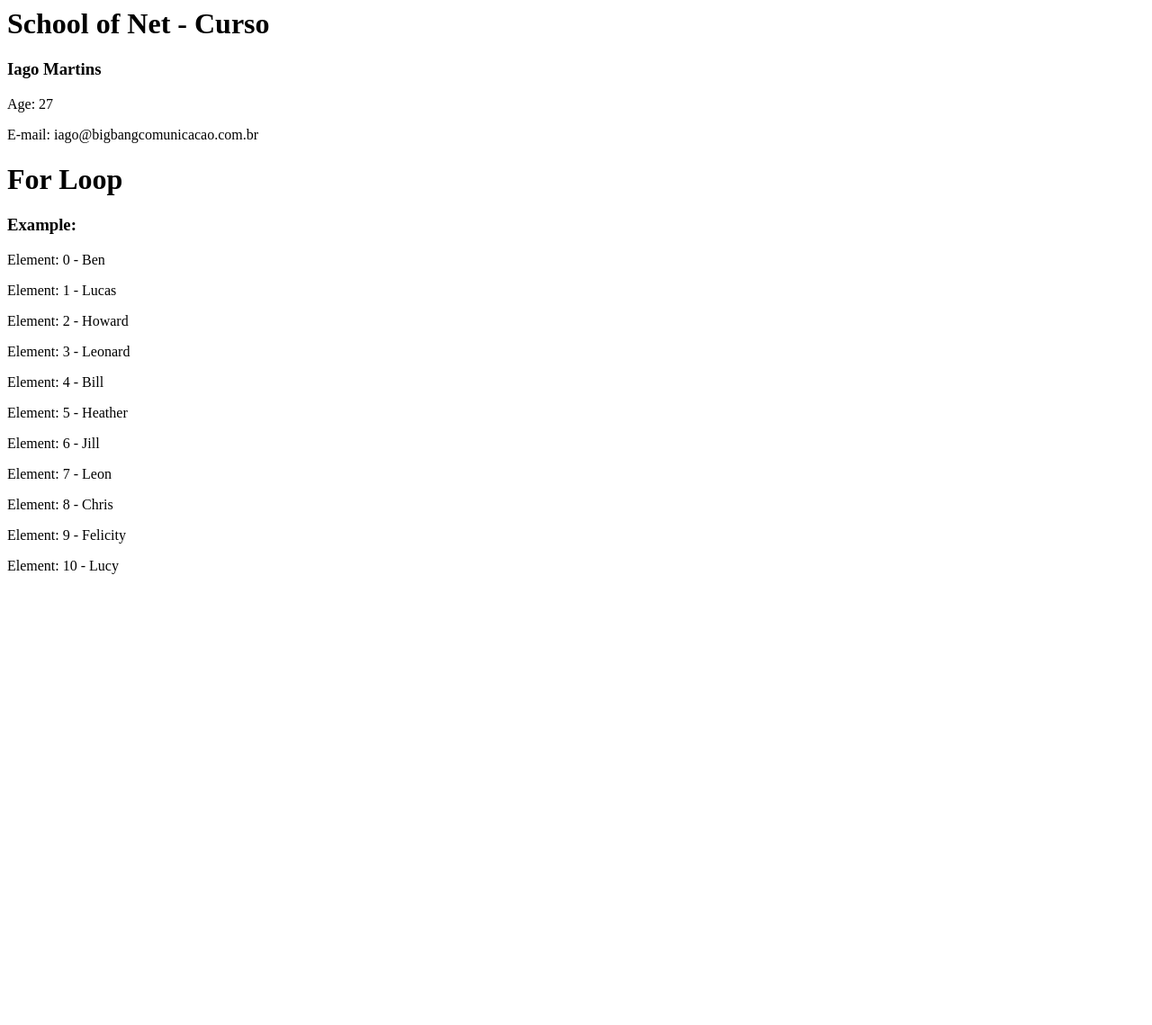
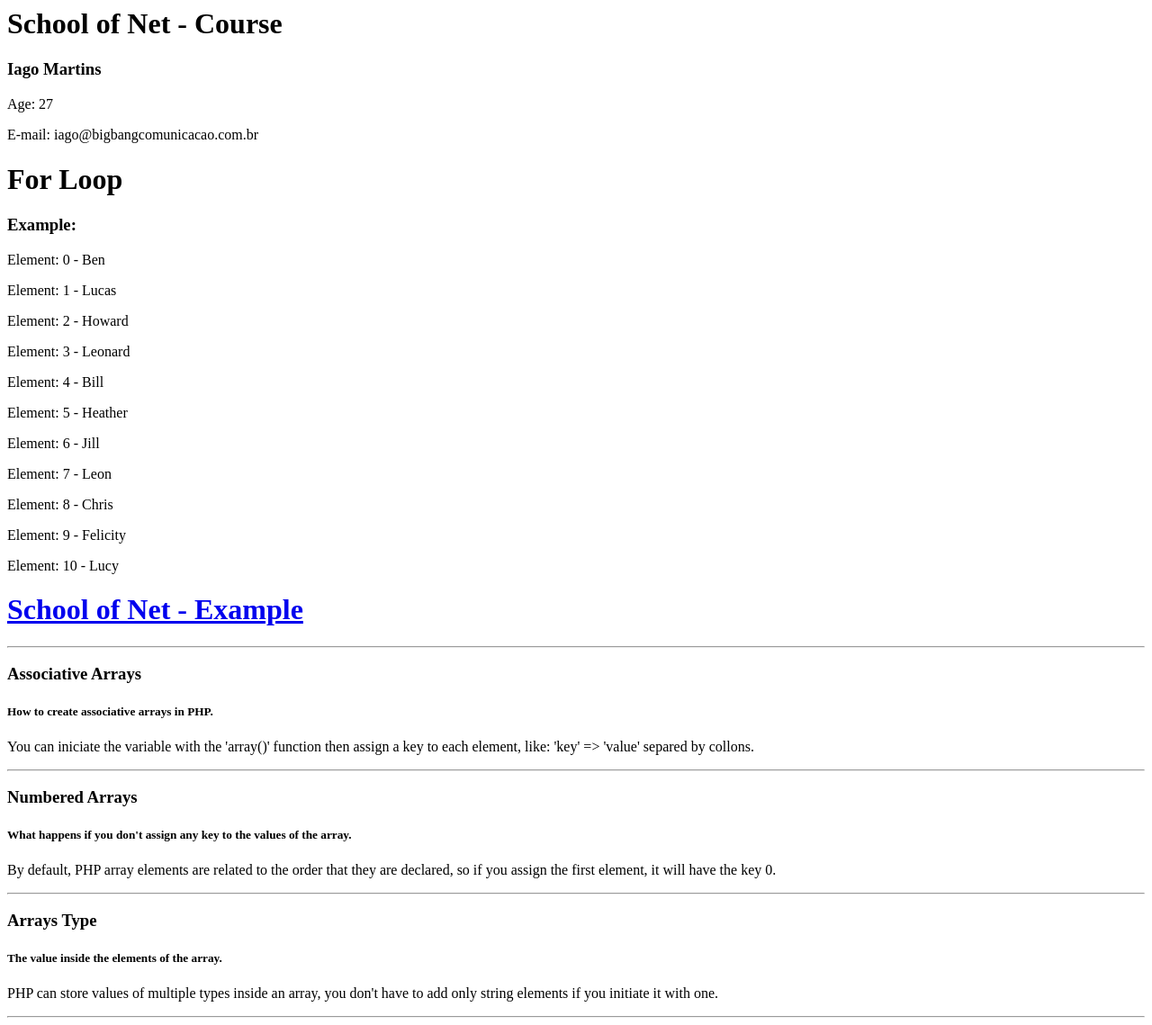
Before and after one commit to iagomartins/PHP-Study, a PHP site: page / in a window 1280 px wide. Shown: the whole page at 90% size. Before the commit the page ends 638 px from the top, so only its background shows below. Run offline with PHP 8.4, Linux system fonts and the light colour scheme.

Commit message:
Arrays classroom
An array study.

```diff
--- a/PHP/www/index.php
+++ b/PHP/www/index.php
@@ -1,7 +1,7 @@
 <?php
     //Variables
 
-    $title = "School of Net - Curso";
+    $title = "School of Net - Course";
     $name = "Iago";
     $last_name = "Martins";
     $age = 27;
@@ -14,23 +14,61 @@
     //Add elements inside the array in the first parameter.
 
     array_push($list_for, "Ben", "Lucas", "Howard", "Leonard", "Bill", "Heather", "Jill", "Leon", "Chris", "Felicity", "Lucy");
+
+    //Associative arrays
+
+    $data = array(
+        "title" => "School of Net - Example",
+        "link" => "www.schoolofnet.com",
+        "content" => array(
+            array(
+                "title" => "Associative Arrays",
+                "resume" => "How to create associative arrays in PHP.",
+                "text" => "You can iniciate the variable with the 'array()' function then assign a key to each element, like: 'key' => 'value' separed by collons."
+            ),
+            array(
+                "title" => "Numbered Arrays",
+                "resume" => "What happens if you don't assign any key to the values of the array.",
+                "text" => "By default, PHP array elements are related to the order that they are declared, so if you assign the first element, it will have the key 0."
+            ),
+            array(
+                "title" => "Arrays Type",
+                "resume" => "The value inside the elements of the array.",
+                "text" => "PHP can store values of multiple types inside an array, you don't have to add only string elements if you initiate it with one."
+            )
+        )
+    );
 ?>
-
+<head>
+    <title><?= $title; ?></title>
+</head>
 <body>
     <h1><?= $title; ?></h1>
     <h3><?= $name." ".$last_name; ?></h3>
     <p>Age: <?= $age; ?></p>
     <p>E-mail: <?= $email; ?></p>
 
-    <!-- Aulas Loop -->
+    <!-- Loop Classroom -->
 
     <h1>For Loop</h1>
     <h3>Example:</h3>
 
-    <?php for ($i=0; $i < sizeof($list_for); $i++) { ?>
+    <?php for ($i = 0; $i < sizeof($list_for); $i++) { ?>
 
         <p>Element: <?= $i ?> - <?= $list_for[$i] ?></p>
 
     <?php } ?>
 
+    <!-- Arrays Classroom -->
+
+    <h1><a href="<?= $data['link'] ?>"><?= $data['title'] ?></a></h1>
+    <hr>
+
+    <?php foreach ($data['content'] as $key => $value) { ?>
+        <h3><?= $value['title'] ?></h3>
+        <h5><?= $value['resume'] ?></h5>
+        <p><?= $value['text'] ?></p>
+        <hr>
+    <?php } ?>
+
 </body>
```
